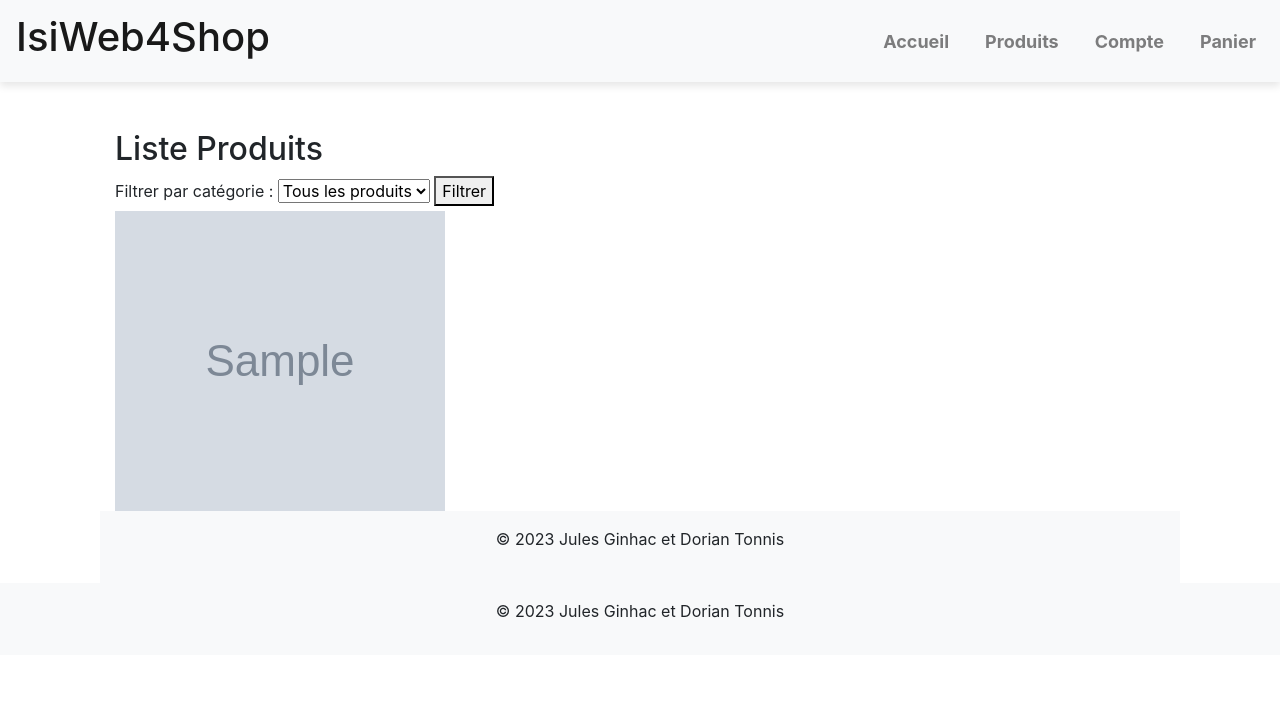
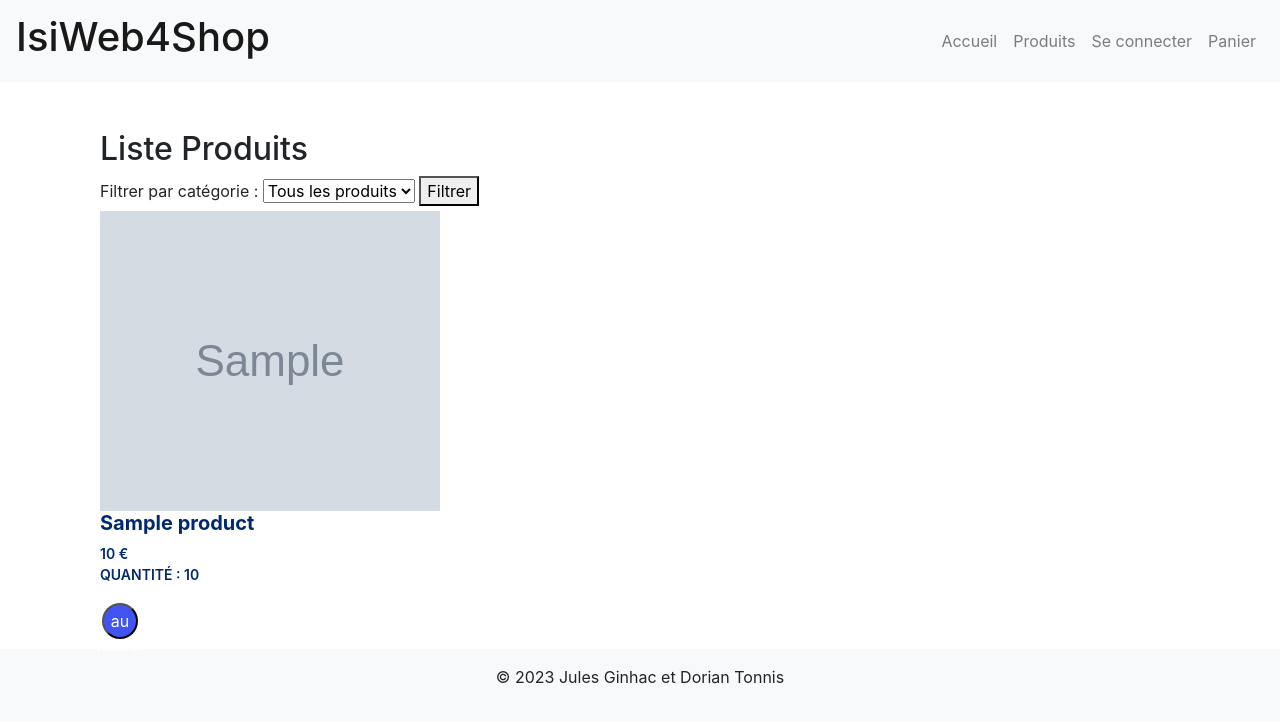
Before and after one commit to Dorian-T/ISIWeb4Shop, a PHP site: template view/Produits.twig in a window 1280 px wide. Shown: the top 723 px of the page. Run offline with PHP 8.4, Linux system fonts and the light colour scheme; the template is opened without the code that fills it: most values are stand-ins (such as "Sample title", 1, 10 or a date in 2020); grey boxes marked "Sample" are stand-in pictures; some libraries are stand-ins or nearby versions.

Commit message:
Produit: quasiment fini

```diff
--- a/Style/Style.css
+++ b/Style/Style.css
@@ -6,137 +6,7 @@ body {
   padding: 0;
 }
 
-/*--------------------------------------------------------------
-# Navigation Menu
---------------------------------------------------------------*/
-/**
-* Desktop Navigation
-*/
-.navbar {
-    padding: 0;
-    background-color: #ffffff;
-    box-shadow: 0 4px 8px rgba(0, 0, 0, 0.1);
-}
-
-.navbar-brand {
-    font-size: 25px;
-    font-weight: bold;
-    color: #333333;
-}
-
-.navbar-nav {
-    margin-left: auto;
-}
-
-.nav-link {
-    font-size: 18px;
-    font-weight: bold;
-    color: #333333;
-    margin-left: 20px;
-}
-
-.nav-link:hover {
-    color: #333333;
-}
-
-.navbar-toggler-icon {
-    background-color: #333333;
-}
-
-/**
-
-/* Hero Section Styles */
-.container-fluid {
-    padding: 50px 0;
-    text-align: center;
-    color: #ffffff;
-}
-
-/* Featured Products Section Styles */
-.container.my-5 {
-    background-color: #ffffff;
-    padding: 50px 0;
-    border-radius: 8px;
-    box-shadow: 0 4px 8px rgba(0, 0, 0, 0.1);
-}
-
-.card {
-    border: none;
-    transition: transform 0.3s;
-}
-
-.card:hover {
-    transform: translateY(-5px);
-}
-
-/* Footer Styles */
-footer {
-    background-color: #ffffff;
-    padding: 16px 0;
-    bottom: 0;
-    width: 100%;
-}
-
-/* Responsive Styles */
-@media (max-width: 767px) {
-    .navbar-nav {
-        margin-top: 10px;
-    }
-
-    .navbar-toggler-icon {
-        background-color: #333333;
-    }
-
-    .container-fluid {
-        padding: 32px 16px;
-    }
-
-    .container.my-5 {
-        padding: 32px 16px;
-    }
-
-    footer {
-        position: relative;
-    }
-}
-
-/*--------------------------------------------------------------
-# liste
---------------------------------------------------------------*/
-.liste #liste-flters {
-  padding: 0;
-  margin: 0 auto 25px auto;
-  list-style: none;
-  text-align: center;
-  background: white;
-  border-radius: 50px;
-  padding: 2px 15px;
-}
-
-.liste #liste-flters li {
-  cursor: pointer;
-  display: inline-block;
-  padding: 8px 20px 10px 20px;
-  font-size: 15px;
-  font-weight: 600;
-  line-height: 1;
-  color: #444444;
-  margin: 0 4px 8px 4px;
-  transition: 0.3s;
-  border-radius: 50px;
-  border: 1px solid #fff;
-}
-
-.liste #liste-flters li:hover,
-.liste #liste-flters li.filter-active {
-  color: #4154f1;
-  border-color: #4154f1;
-}
-
-.liste #liste-flters li:last-child {
-  margin-right: 0;
-}
-
+/* liste Section Styles */
 .liste .liste-wrap {
 transition: 0.3s;
 position: relative;
@@ -145,26 +15,10 @@ footer {
 background: rgba(255, 255, 255, 0.75);
 }
 
-.liste .liste-wrap::before {
-  content: "";
-  background: rgba(255, 255, 255, 0.75);
-  position: absolute;
-  left: 30px;
-  right: 30px;
-  top: 30px;
-  bottom: 30px;
-  transition: all ease-in-out 0.3s;
-  z-index: 2;
-  opacity: 0;
-}
-
 .liste .liste-wrap img {
 transition: 1s;
 height: 300px;
-  margin: 0 auto; /* add this line to center the image */
-  display: block;
-  margin-left: auto;
-  margin-right: auto;
+margin: 0 auto;
 }
 
 .liste .liste-wrap .liste-info {
@@ -257,32 +77,39 @@ footer {
 transform: scale(1.1);
 }
 
-.liste .liste-wrap:hover::before {
-  top: 0;
-  left: 0;
-  right: 0;
-  bottom: 0;
-  opacity: 1;
-}
-
 .liste .liste-wrap:hover .liste-info {
 opacity: 1;
 }
 
-.liste .liste-wrap:hover .liste-info::before {
-  top: 15px;
-  left: 15px;
+/* Product Details Styles */
+.product-details h4 {
+font-size: 20px;
+color: #012970;
+font-weight: 700;
 }
 
-.liste .liste-wrap:hover .liste-info::after {
-  bottom: 15px;
-  right: 15px;
+.product-details p {
+color: #012970;
+font-weight: 600;
+font-size: 14px;
+text-transform: uppercase;
+padding: 0;
+margin: 0;
 }
 
-/*--------------------------------------------------------------
-# table
---------------------------------------------------------------*/
-  .table img {
-    width: 100px;
-    height: auto;
+.product-details button {
+color: #fff;
+background: #4154f1;
+margin: 10px 2px;
+width: 36px;
+height: 36px;
+display: inline-flex;
+align-items: center;
+justify-content: center;
+border-radius: 50%;
+transition: 0.3s;
 }
+
+.product-details button:hover {
+background: #5969f3;
+}
--- a/view/Produits.twig
+++ b/view/Produits.twig
@@ -2,7 +2,6 @@
 
 {% block content %}
 
-    <div class="container">
     <div class="container mt-5">
 
         <section id="liste" class="liste">
@@ -30,24 +29,23 @@
                             <div class="liste-wrap">
                                 <img src="Img/{{product.image}}" class="img-fluid" alt="">
                                 <div class="liste-info">
-                                <h4>{{product.name}}</h4>
-                                <p>{{product.price}}</p>
+                                    <p>{{product.description}}</p>
                                     <div class="liste-links">
                                         <a href="" title="Voir plus"><i class="bi bi-link"></i></a>
                                     </div>
                                 </div>
                             </div>
+                            <div class="product-details">
+                                    <h4>{{product.name}}</h4>
+                                    <p>{{product.price}} €</p>
+                                    <p>Quantité : {{product.quantity}}</p>
+                                    <button type="button">Ajouter au panier</button>
+                            </div>
                         </div>
                     {% endfor %}
                 </div>
+            </div>
         </section>
-
-
-        <!-- Footer -->
-        <footer class="bg-light text-center py-3">
-            <p>&copy; 2023 Jules Ginhac et Dorian Tonnis</p>
-        </footer>
-
     </div>
 
 {% endblock %}
--- a/view/partial/header.twig
+++ b/view/partial/header.twig
@@ -23,9 +23,11 @@
             <li class="nav-item">
                 <a class="nav-link" href="index.php?action=products">Produits</a>
             </li>
-            <li class="nav-item">
-                <a class="nav-link" href="index.php?action=login">Compte</a>
-            </li>
+            {% if session.customer_id is defined or session.admin_id is defined %}
+                <a class='nav-link' href='index.php?action=logout'> Se deconnecter </a>
+            {% else %}
+                <a class='nav-link' href='index.php?action=login'> Se connecter </a>
+            {% endif %}
             <li class="nav-item">
                 <a class="nav-link" href="index.php?action=cart">Panier</a>
             </li>
```
Also changed, not shown: other parts of Style/Style.css (+0 -34 lines), controller/Login_controller.php (+4 -4 lines), model/model.php (+9 -9 lines), view/adminC.twig (+19 -18 lines). Lines whose indentation alone changed are shown as unchanged.
